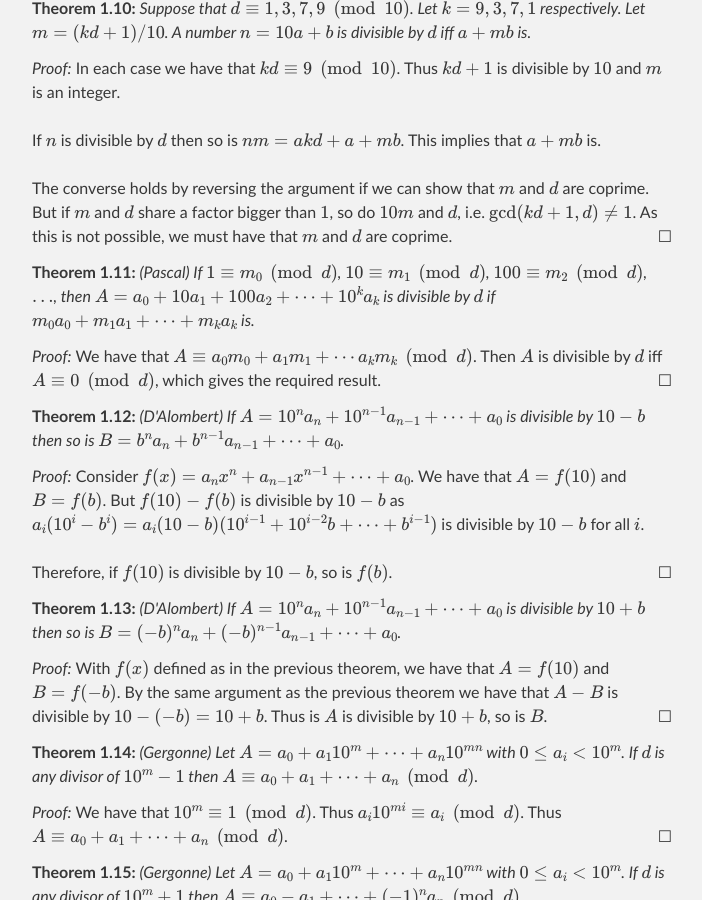
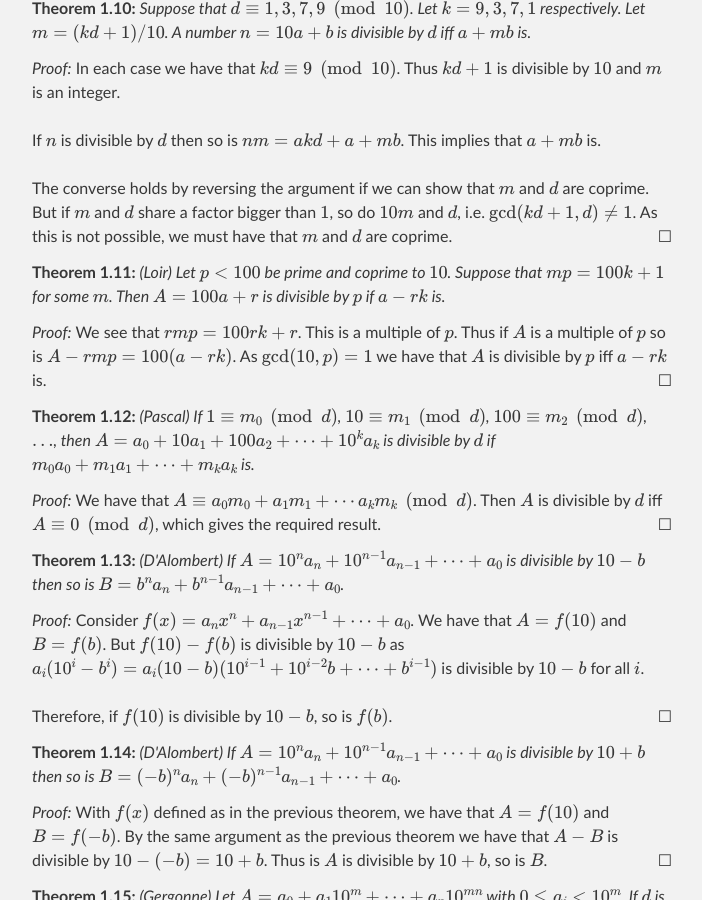
Before and after one commit to wbhart/SimpleMath, a Jekyll site: the page built from divisrules.html, in a window 1280 px wide and 900 px high, scrolled down 1528 px. Shown: the whole window, without its empty margins (288-990 px from the left). Built offline with Jekyll 4.4.1, drawn with Linux system fonts in a browser that asks for light colours; formulas are drawn with MathJax 3.

Commit message:
Update divisrules.html

```diff
--- a/divisrules.html
+++ b/divisrules.html
@@ -85,6 +85,14 @@ If $n$ is divisible by $d$ then so is $nm = akd + a + mb$. This implies that $a
 The converse holds by reversing the argument if we can show that $m$ and $d$ are coprime. But if $m$ and $d$ share a
 factor bigger than $1$, so do $10m$ and $d$, i.e. $\gcd(kd + 1, d) \neq 1$. As this is not possible, we must have that
 $m$ and $d$ are coprime.
+</proof>
+
+<theorem> (Loir) Let $p < 100$ be prime and coprime to $10$. Suppose that $mp = 100k + 1$ for some $m$. Then
+$A = 100a + r$ is divisible by $p$ if $a - rk$ is.
+</theorem>
+
+<proof> We see that $rmp = 100rk + r$. This is a multiple of $p$. Thus if $A$ is a multiple of $p$ so is
+$A - rmp = 100(a - rk)$. As $\gcd(10, p) = 1$ we have that $A$ is divisible by $p$ iff $a - rk$ is.
 </proof>
 
 <theorem> (Pascal) If $1 \equiv m_0 \pmod{d}$, $10 \equiv m_1 \pmod{d}$, $100 \equiv m_2 \pmod{d}$, $\ldots$, then
```
